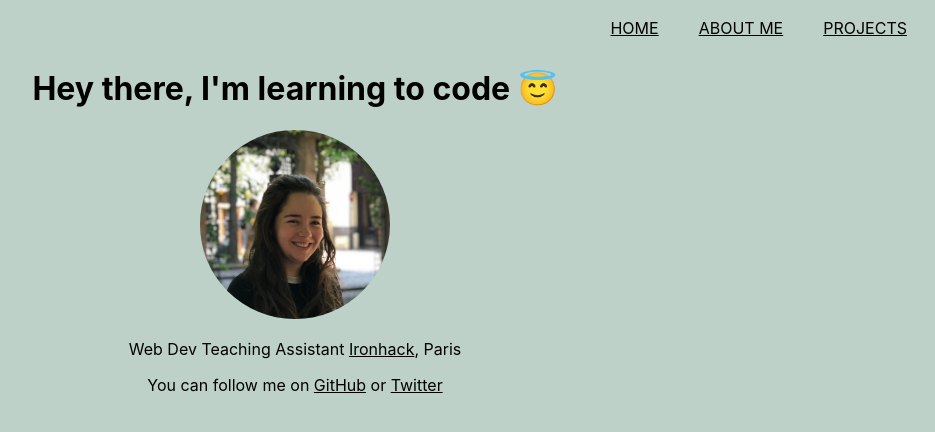
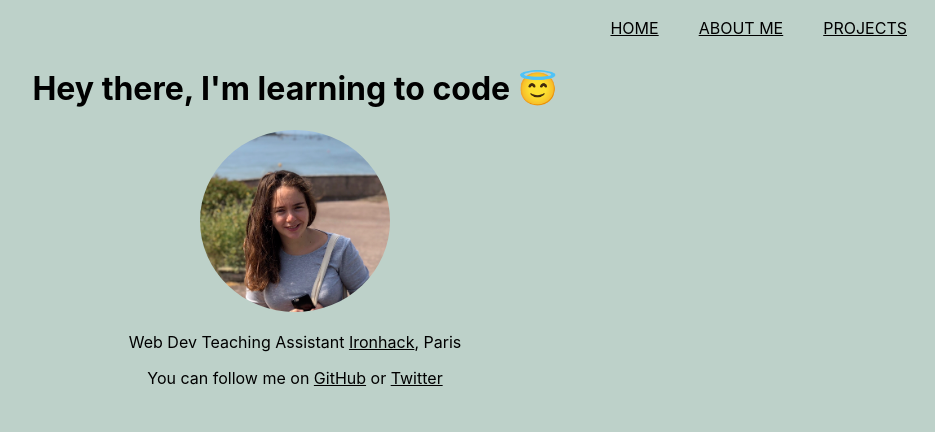
Before and after one commit to abisummers/abisummers.github.io, a React (Create React App) app: page / in a window 1280 px wide. Shown: the top 432 px of the page, without its empty margins (345-1280 px from the left). Built offline with nearby package versions, Linux system fonts and the light colour scheme.

Commit message:
updated photo

```diff
--- a/src/components/Main.js
+++ b/src/components/Main.js
@@ -11,7 +11,7 @@ class Main extends Component {
             😇
           </span>
         </h1>
-        <img src="profile-picture.jpg" alt="Me!" />
+        <img src="profile-picture.png" alt="Me!" />
         <p>
           Web Dev Teaching Assistant{" "}
           <a href="https://www.ironhack.com/en">Ironhack</a>, Paris
```
Also changed, not shown: public/profile-picture.jpg (deleted), public/profile-picture.png (added).
